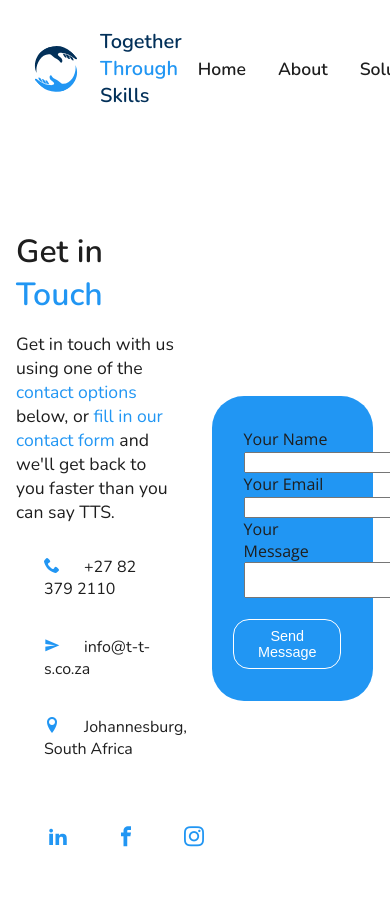
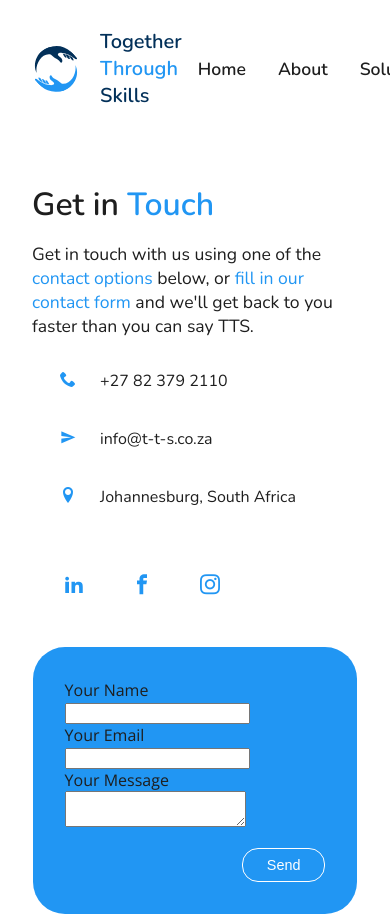
Before and after one commit to arnovanstaden/T-T-S, a Gatsby site: page /contact in a window 390 px wide. Shown: the top 914 px of the page. Built offline with nearby package versions, Linux system fonts and the light colour scheme; Gatsby itself is replaced by a stand-in of ours; a web font is replaced by a local one.

Commit message:
update contact media queries

```diff
--- a/src/pages/contact.js
+++ b/src/pages/contact.js
@@ -67,7 +67,7 @@ const contact = () => {
                             </div>
                         </div>
                         <div className={styles.form}>
-                            <form action="POST" netlify>
+                            <form action="POST" data-netlify="true">
                                 <input type="hidden" name="form-name" value="contact" />
                                 <div className={styles.formGroup}>
                                     <label htmlFor="Name">Your Name</label>
@@ -81,7 +81,7 @@ const contact = () => {
                                     <label htmlFor="Message">Your Message</label>
                                     <textarea name="Message"></textarea>
                                 </div>
-                                <button type="submit">Send Message</button>
+                                <button type="submit">Send</button>
                             </form>
                         </div>
                     </div>
--- a/src/pages/styles/contact.module.scss
+++ b/src/pages/styles/contact.module.scss
@@ -175,4 +175,33 @@
         bottom: 0;
         left: -30vw;
     }
+
+
+    @media screen and (max-width:991px) {
+        .grid {
+            .form {
+                form {
+                    width: 80%;
+                }
+            }
+        }
+    }
+
+    @media screen and (max-width:768px) {
+        .grid {
+            flex-direction: column;
+            column-gap: 0;
+            row-gap: 2rem;
+
+            .content {
+                width: 100%;
+            }
+
+            .form {
+                width: 100%;
+
+                form {}
+            }
+        }
+    }
 }
```
